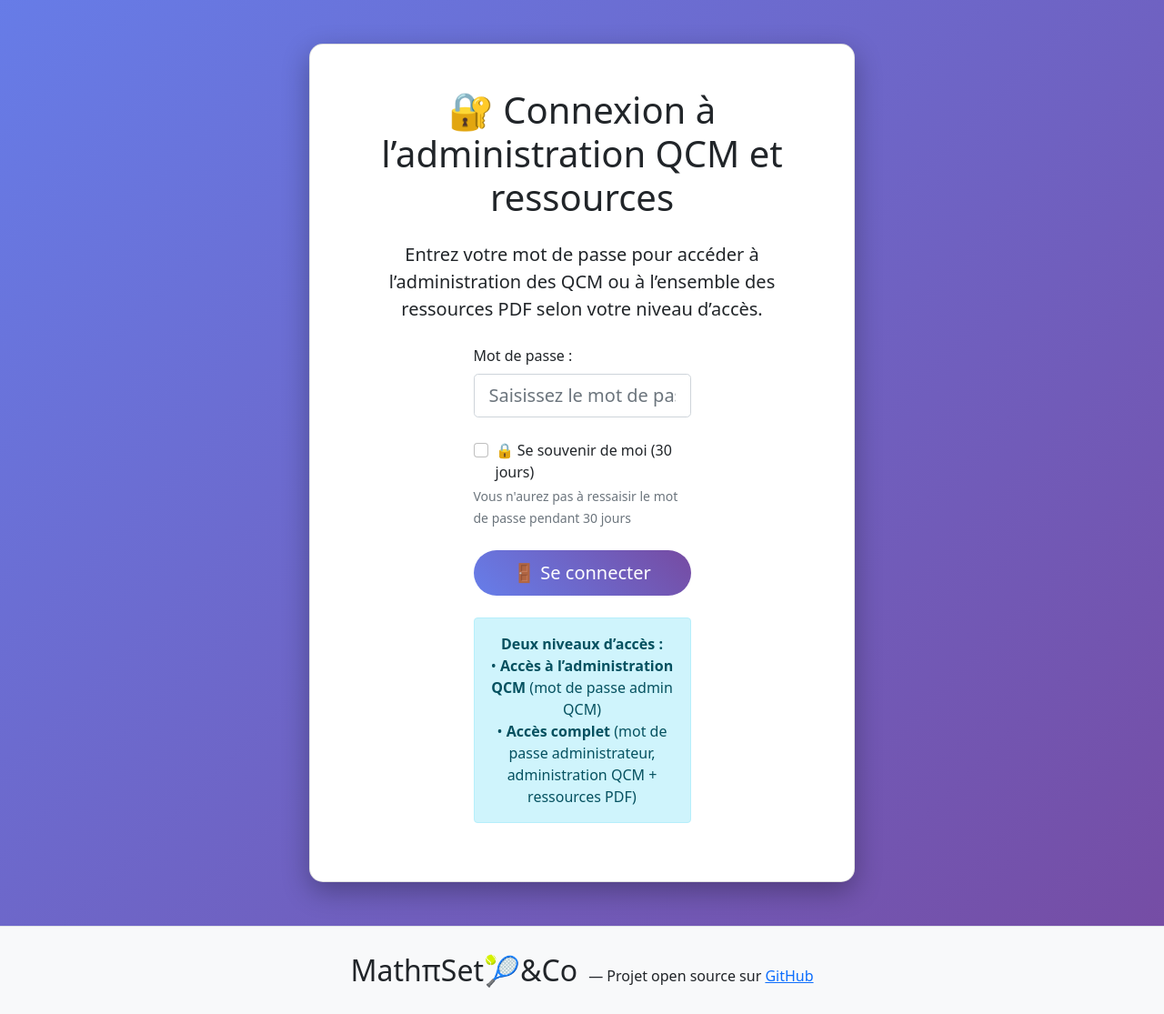
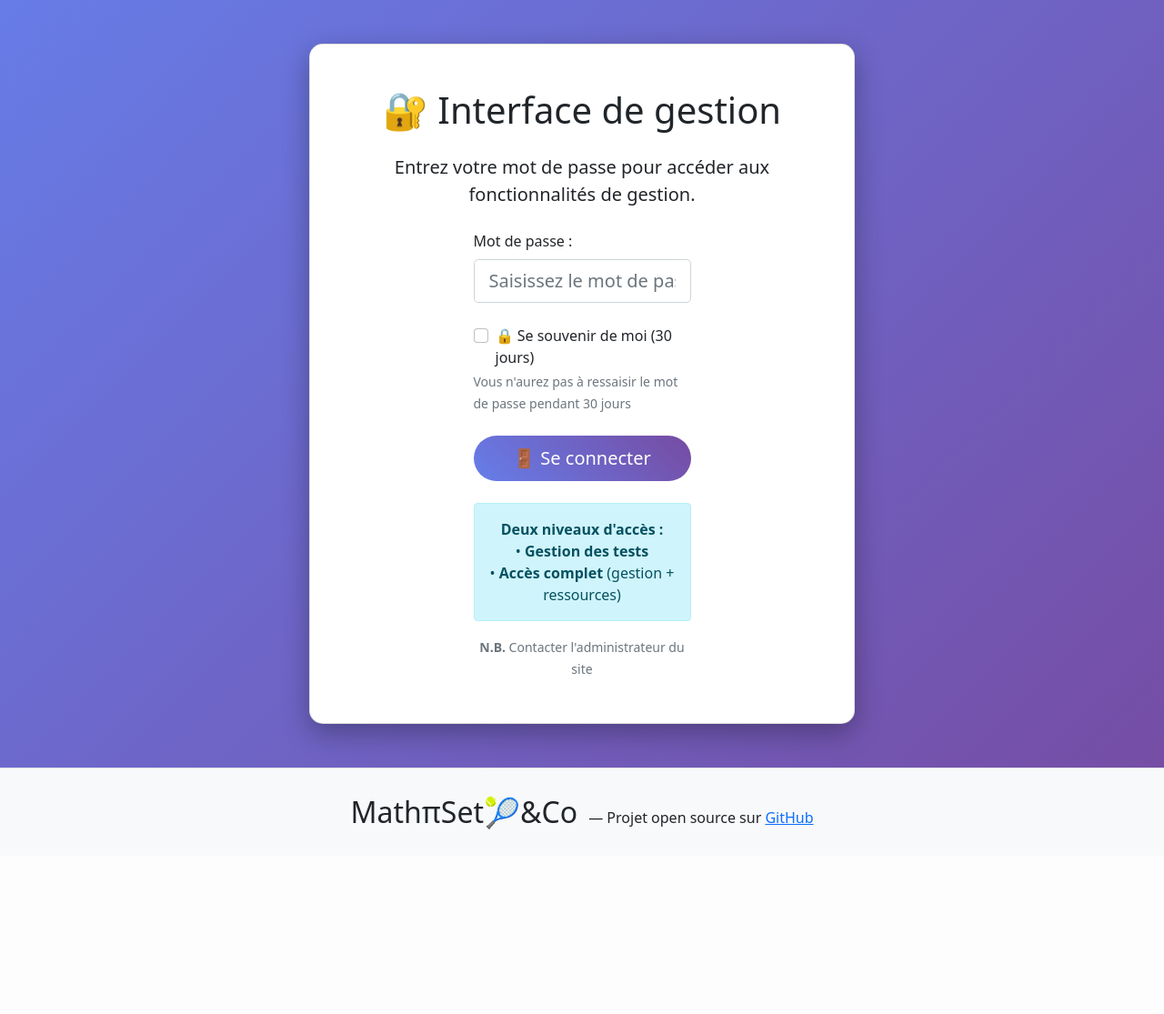
Before and after one commit to pmourey/Maths-Set-Co, a Flask app: page /login_ressources in a window 1280 px wide. Shown: the part 102-1217 px from the top of the page at 91% size. After the commit the page ends 1014 px from the top, so only its background shows below. Run offline with Flask 3, Linux system fonts and the light colour scheme.

Commit message:
réduction texte d'information

```diff
--- a/templates/login_ressources.html
+++ b/templates/login_ressources.html
@@ -1,12 +1,12 @@
 {% extends "base.html" %}
 
-{% block title %}Connexion - Administration QCM & Ressources{% endblock %}
+{% block title %}Connexion - Interface de gestion{% endblock %}
 
 {% block content %}
 <div class="card">
     <div class="card-body p-5">
-        <h1 class="card-title text-center mb-4">🔐 Connexion à l’administration QCM et ressources</h1>
-        <p class="lead text-center mb-4">Entrez votre mot de passe pour accéder à l’administration des QCM ou à l’ensemble des ressources PDF selon votre niveau d’accès.</p>
+        <h1 class="card-title text-center mb-4">🔐 Interface de gestion</h1>
+        <p class="lead text-center mb-4">Entrez votre mot de passe pour accéder aux fonctionnalités de gestion.</p>
 
         <div class="row justify-content-center">
             <div class="col-md-6">
@@ -48,9 +48,15 @@
                 </form>
 
                 <div class="alert alert-info mt-4 text-center">
-                    <strong>Deux niveaux d’accès :</strong><br>
-                    • <b>Accès à l’administration QCM</b> (mot de passe admin QCM)<br>
-                    • <b>Accès complet</b> (mot de passe administrateur, administration QCM + ressources PDF)
+                    <strong>Deux niveaux d'accès :</strong><br>
+                    • <b>Gestion des tests</b><br>
+                    • <b>Accès complet</b> (gestion + ressources)
+                </div>
+
+                <div class="text-center mt-3">
+                    <small class="text-muted">
+                        <strong>N.B.</strong> Contacter l'administrateur du site
+                    </small>
                 </div>
             </div>
         </div>
```
